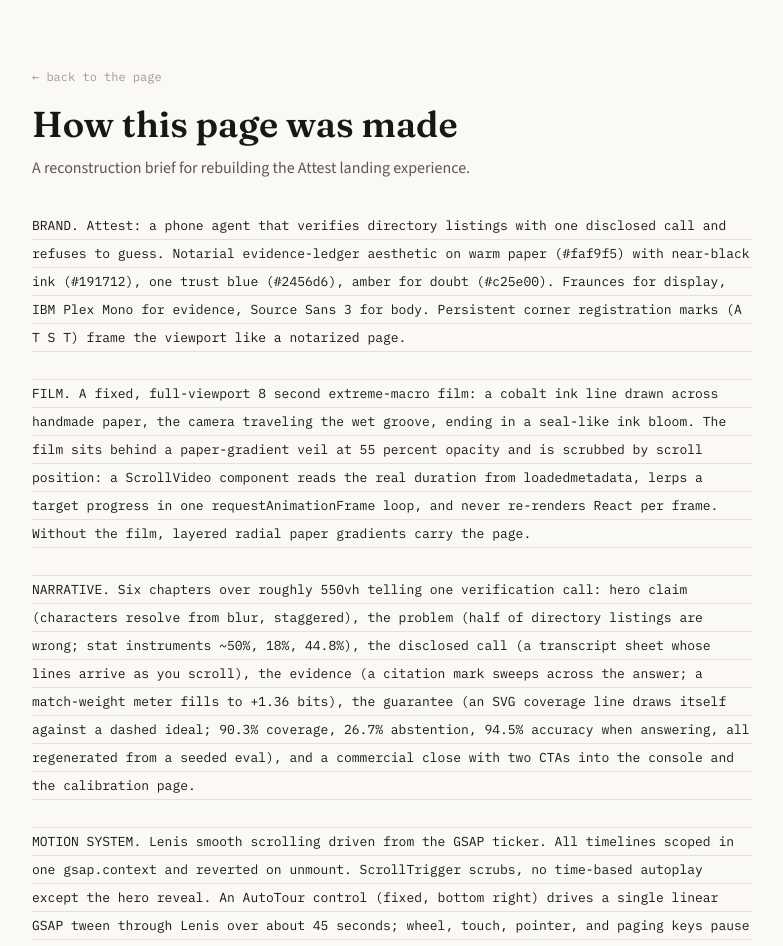
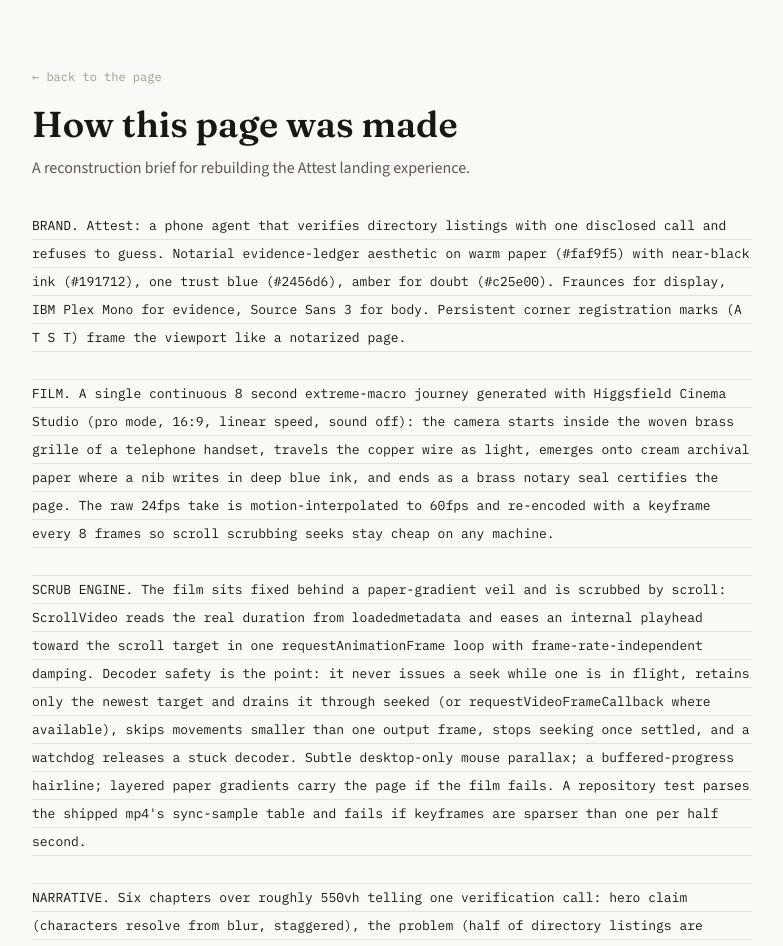
Before and after one commit to StephenSook/attest, a React (Vite) app in the folder frontend/: page /prompt in a window 1280 px wide. Shown: the top 946 px of the page, without its empty margins (248-1031 px from the left). Built offline with nearby package versions, Linux system fonts and the light colour scheme; no server answers.

Commit message:
docs(frontend): reconstruction brief matches the shipped implementation
Film provenance (Higgsfield Cinema Studio, 60fps interpolation, dense
keyframes), the decoder-safety contract, and the 20-second tour with speed
toggle, replacing the outdated description.

```diff
--- a/frontend/src/pages/PromptPage.tsx
+++ b/frontend/src/pages/PromptPage.tsx
@@ -24,14 +24,29 @@
           registration marks (A T S T) frame the viewport like a notarized page.
         </p>
         <p>
-          FILM. A fixed, full-viewport 8 second extreme-macro film: a cobalt ink
-          line drawn across handmade paper, the camera traveling the wet groove,
-          ending in a seal-like ink bloom. The film sits behind a paper-gradient
-          veil at 55 percent opacity and is scrubbed by scroll position: a
-          ScrollVideo component reads the real duration from loadedmetadata,
-          lerps a target progress in one requestAnimationFrame loop, and never
-          re-renders React per frame. Without the film, layered radial paper
-          gradients carry the page.
+          FILM. A single continuous 8 second extreme-macro journey generated
+          with Higgsfield Cinema Studio (pro mode, 16:9, linear speed, sound
+          off): the camera starts inside the woven brass grille of a telephone
+          handset, travels the copper wire as light, emerges onto cream
+          archival paper where a nib writes in deep blue ink, and ends as a
+          brass notary seal certifies the page. The raw 24fps take is
+          motion-interpolated to 60fps and re-encoded with a keyframe every 8
+          frames so scroll scrubbing seeks stay cheap on any machine.
+        </p>
+        <p>
+          SCRUB ENGINE. The film sits fixed behind a paper-gradient veil and is
+          scrubbed by scroll: ScrollVideo reads the real duration from
+          loadedmetadata and eases an internal playhead toward the scroll
+          target in one requestAnimationFrame loop with frame-rate-independent
+          damping. Decoder safety is the point: it never issues a seek while
+          one is in flight, retains only the newest target and drains it
+          through seeked (or requestVideoFrameCallback where available), skips
+          movements smaller than one output frame, stops seeking once settled,
+          and a watchdog releases a stuck decoder. Subtle desktop-only mouse
+          parallax; a buffered-progress hairline; layered paper gradients carry
+          the page if the film fails. A repository test parses the shipped
+          mp4's sync-sample table and fails if keyframes are sparser than one
+          per half second.
         </p>
         <p>
           NARRATIVE. Six chapters over roughly 550vh telling one verification
@@ -50,8 +65,9 @@
           All timelines scoped in one gsap.context and reverted on unmount.
           ScrollTrigger scrubs, no time-based autoplay except the hero reveal.
           An AutoTour control (fixed, bottom right) drives a single linear GSAP
-          tween through Lenis over about 45 seconds; wheel, touch, pointer, and
-          paging keys pause it; Escape stops it without moving the reader;
+          tween through Lenis, 20 seconds at 1x with a 2x toggle, live percent
+          readout, and a restart control past 2 percent; wheel, touch, pointer,
+          and paging keys pause it; Escape stops it without moving the reader;
           route changes kill it; progress lives in a stroke-dashoffset ring;
           status is announced via aria-live. prefers-reduced-motion disables
           Lenis, the film scrub, and every scrub tween, leaving static,
```
